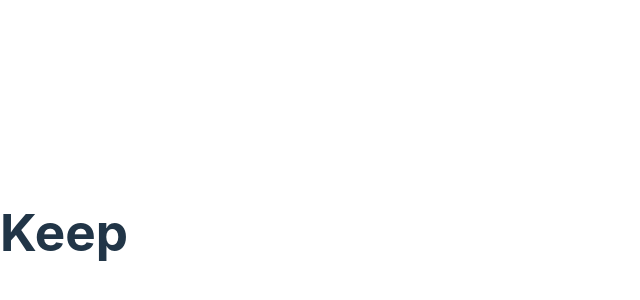
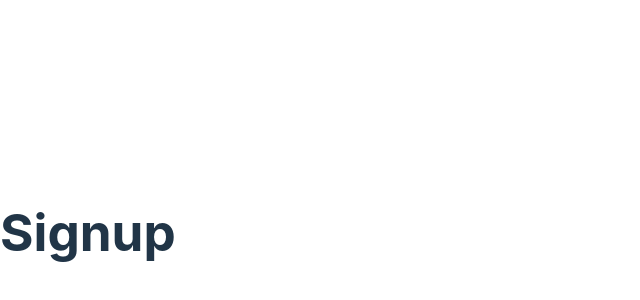
Before and after one commit to k-dela/keep, a React (Vite) app: page /signup in a window 1280 px wide. Shown: the part 168-468 px from the top of the page, without its empty margins (0-640 px from the left). Built offline with nearby package versions, Linux system fonts and the light colour scheme.

Commit message:
setup initial pages and routes

```diff
--- a/package.json
+++ b/package.json
@@ -10,7 +10,8 @@
   },
   "dependencies": {
     "react": "^18.2.0",
-    "react-dom": "^18.2.0"
+    "react-dom": "^18.2.0",
+    "react-router-dom": "^6.3.0"
   },
   "devDependencies": {
     "@types/react": "^18.0.15",
--- a/src/main.jsx
+++ b/src/main.jsx
@@ -1,10 +1,19 @@
 import React from 'react'
 import ReactDOM from 'react-dom/client'
-import App from './App'
+import { BrowserRouter, Routes, Route } from 'react-router-dom'
+import Home from './pages/Home'
+import Login from './pages/Login'
+import Signup from './pages/Signup'
 import './index.css'
 
 ReactDOM.createRoot(document.getElementById('root')).render(
   <React.StrictMode>
-    <App />
+   <BrowserRouter >
+    <Routes>
+      <Route path="/" element={ <Home />} />
+      <Route path="/login" element={ <Login />} />
+      <Route path="/signup" element={ <Signup />} />
+    </Routes>
+   </BrowserRouter>
   </React.StrictMode>
 )
--- /dev/null
+++ b/src/pages/Home.jsx
@@ -0,0 +1,3 @@
+export default function Home(){
+    return <h1>Home</h1>
+}
--- /dev/null
+++ b/src/pages/Login.jsx
@@ -0,0 +1,3 @@
+export default function Login(){
+    return <h1>Login</h1>
+}
--- /dev/null
+++ b/src/pages/Signup.jsx
@@ -0,0 +1,3 @@
+export default function Signup(){
+    return <h1>Signup</h1>
+}
```
Also changed, not shown: 1 other file (tests, documents, lock files or other folders).
